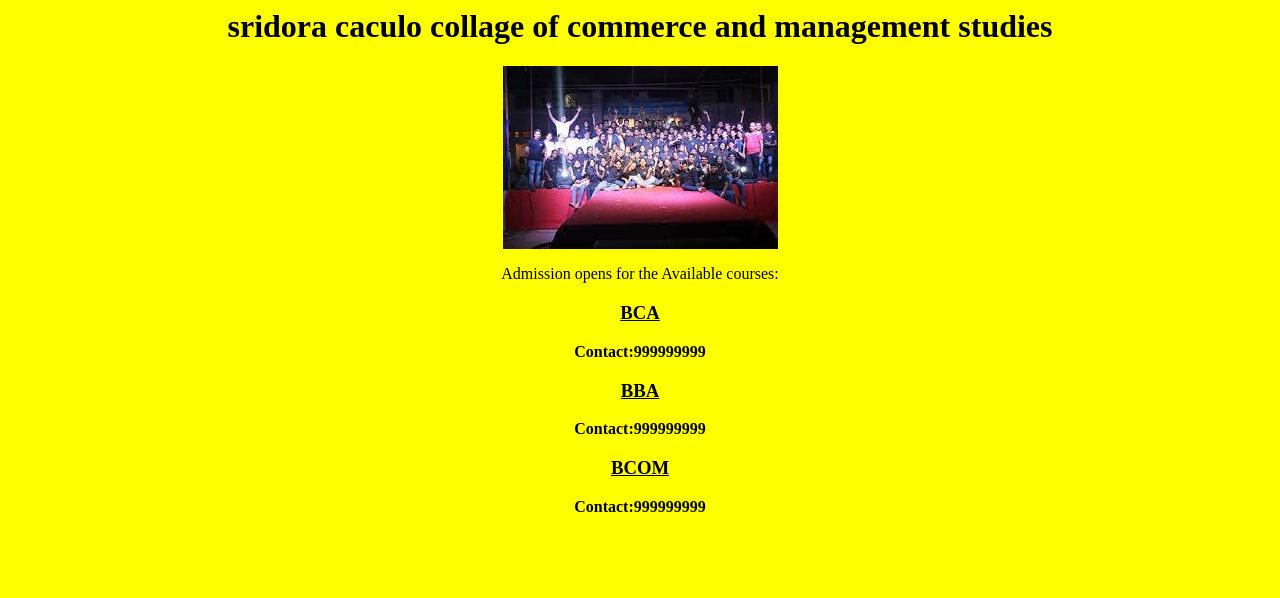
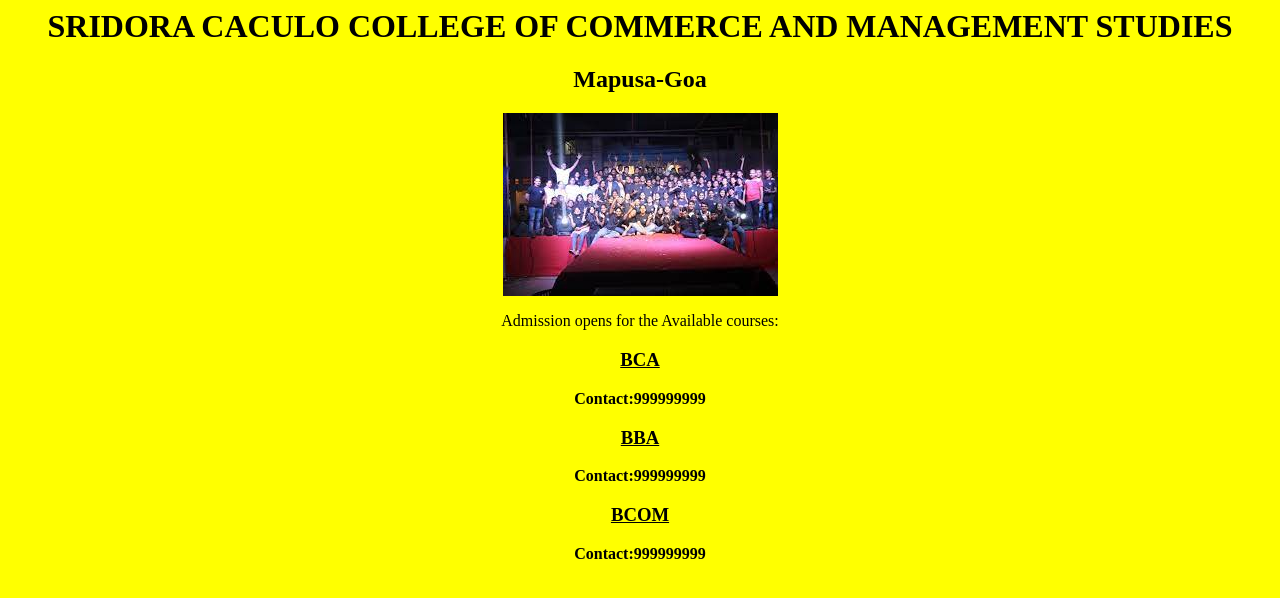
Before and after one commit to gwsabhie/seo, a plain HTML site: page index.html in a window 1280 px wide. Drawn offline with Linux system fonts and the light colour scheme.

Commit message:
Update index.html

```diff
--- a/index.html
+++ b/index.html
@@ -4,8 +4,11 @@
 </head>
 <body bgcolor="yellow"><center>
 	<h1>
-		sridora caculo collage of commerce and  management studies
+		SRIDORA CACULO COLLEGE OF COMMERCE AND MANAGEMENT STUDIES
 	</h1>
+	<h2>
+		Mapusa-Goa
+	</h2>
 	<img src="index.jpeg" size="100">
 	<p>
 		Admission opens for the Available courses:
```
